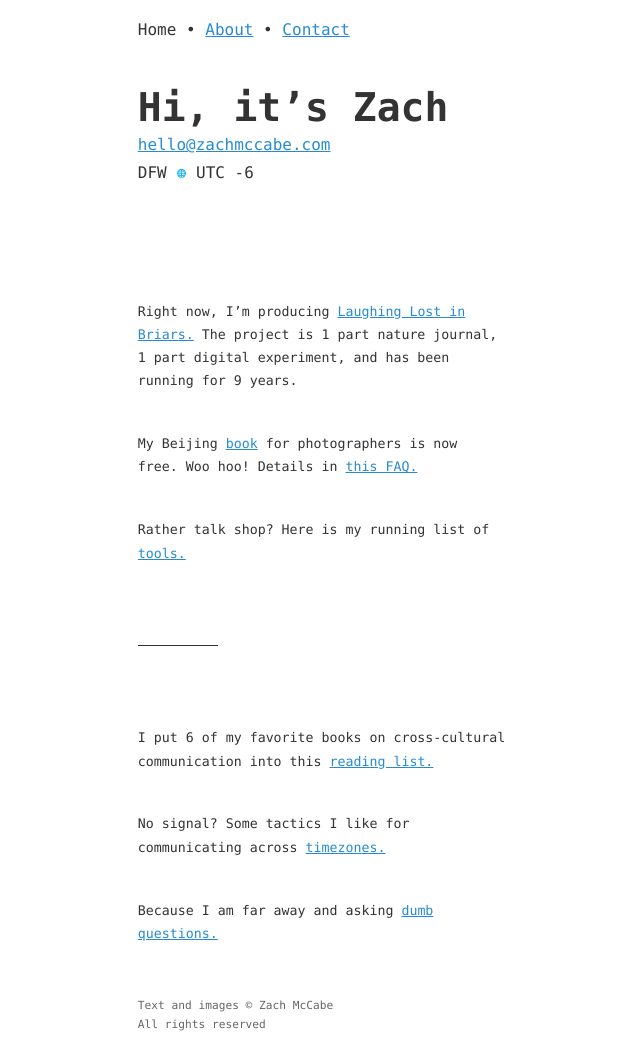
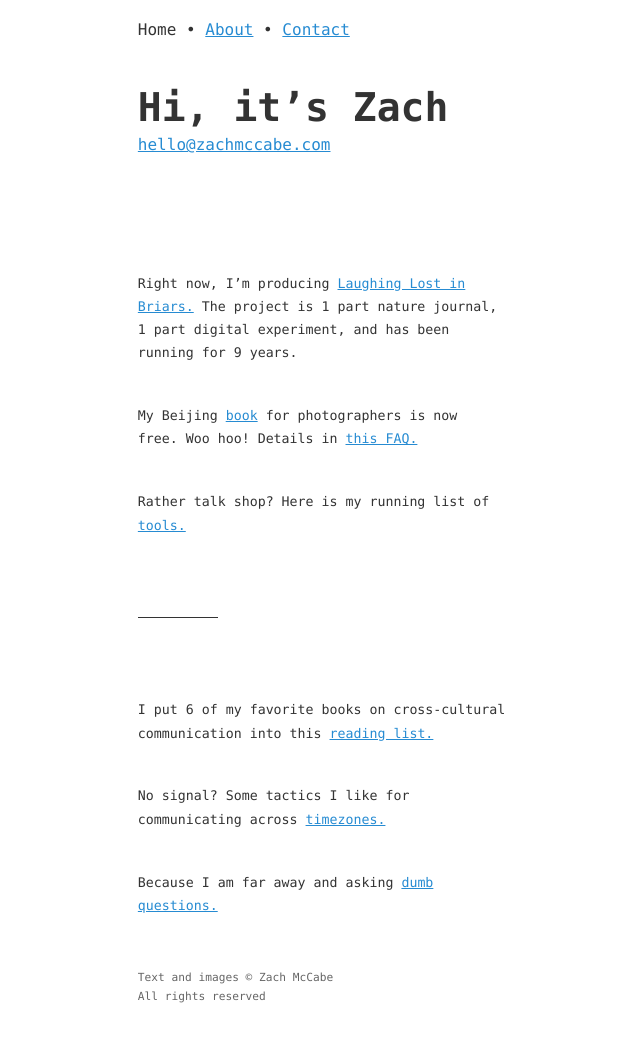
Before and after one commit to zachmccabe/zachmccabe.github.io, a Jekyll site: the page built from index.md, in a window 1280 px wide. Shown: the whole page, without its empty margins (181-821 px from the left). Built offline with Jekyll 4.4.1, drawn with Linux system fonts in a browser that asks for light colours; after the commit the page ends 1018 px from its top, so only the background shows below that.

Commit message:
Update kao_midnite_3.html

```diff
--- a/_layouts/kao_midnite_3.html
+++ b/_layouts/kao_midnite_3.html
@@ -27,7 +27,7 @@
     <h1 id="{{ page.title }}">{{ page.title }}</h1>
   </header>
   <main>
-    {%- if page.title == "Hi, it’s Zach" or page.title == "About" or page.title == "Contact" -%}<div class="wrap-70"><p class="lede">{%- include key_details_full.html -%}</p></div>{%- else -%}{%- endif -%}
+    {%- if page.title == "Hi, it’s Zach" or page.title == "About" or page.title == "Contact" -%}<div class="wrap-70"><p class="lede">{%- include key_details.html -%}</p></div>{%- else -%}{%- endif -%}
     {%- if page.space == nil -%}<div class="space"></div>{%- endif -%}
     <div class="wrap-70">
       {%- if page.lede == "print" -%}<p>{%- if page.hub == nil and page.collection == 'beijing' -%}{%- include breadcrumbs_collection_only.html -%}&nbsp;&nbsp{%- endif -%}{%- include print_update.html -%}&nbsp;&nbsp;{%- include emoji_collection_switch.html -%}&nbsp;&nbsp;{{ page.description }}</p>{%- endif -%}
```
